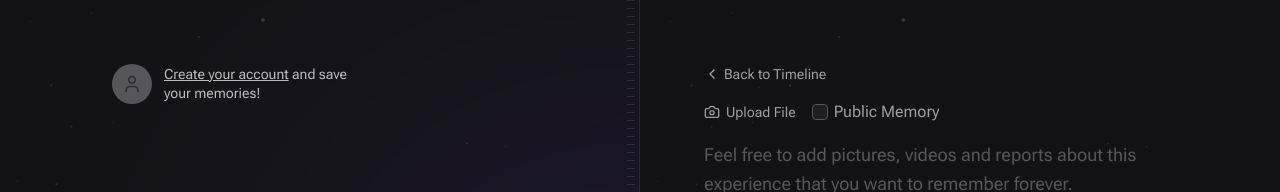
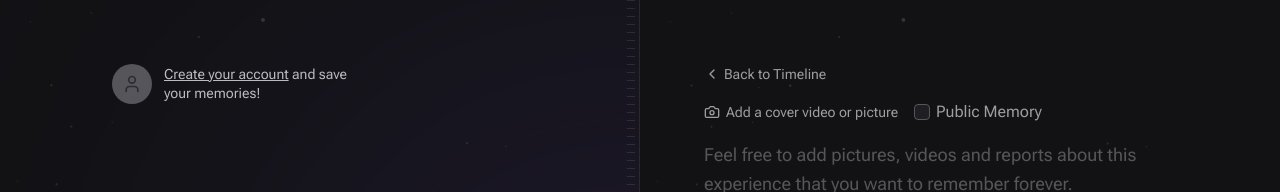
Before and after one commit to paulo-matos/timeline-web, a Next.js app: page /memories/new in a window 1280 px wide. Shown: the top 192 px of the page. Built offline with nearby package versions, Linux system fonts and the light colour scheme; no server answers; a web font is replaced by a local one.

Commit message:
Changed upload media description

```diff
--- a/src/app/memories/new/page.tsx
+++ b/src/app/memories/new/page.tsx
@@ -19,7 +19,7 @@ export default function NewMemory() {
             className="flex cursor-pointer items-center gap-1.5 text-sm text-gray-200 hover:text-gray-100"
           >
             <Camera className="h-4 w-4" />
-            Upload File
+            Add a cover video or picture
           </label>
 
           <label
```
